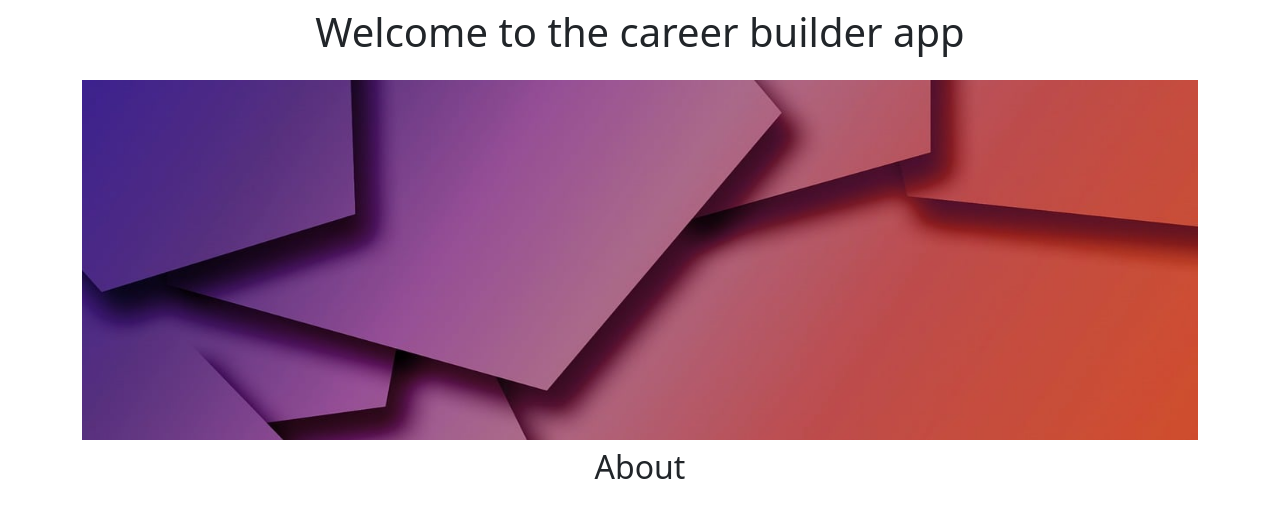
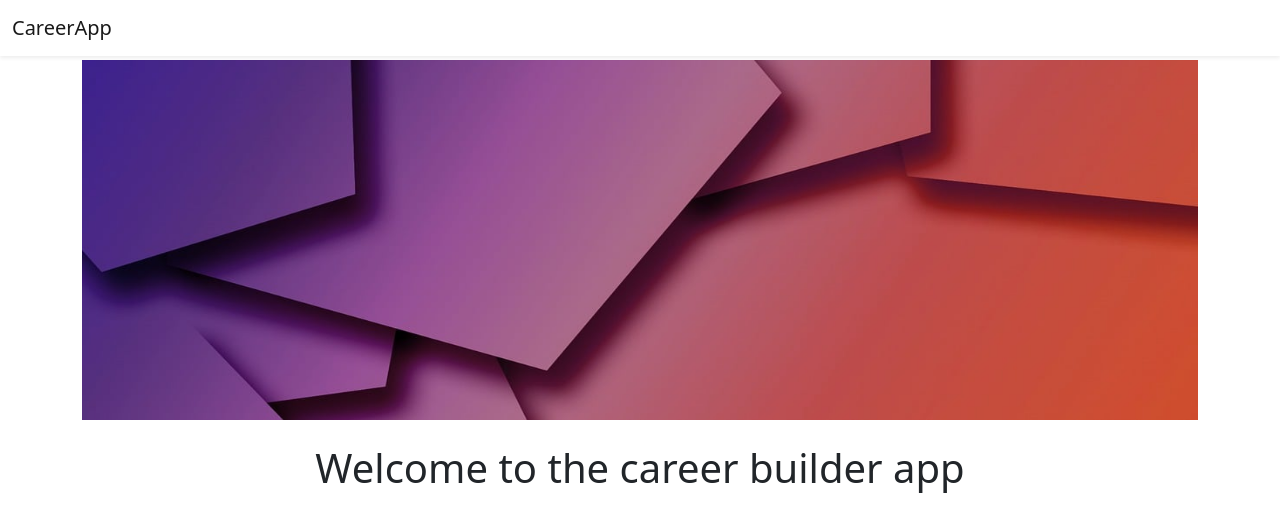
Before and after one commit to Dhruval59/CareerApp, a Flask app: page / in a window 1280 px wide. Shown: the top 512 px of the page. Run offline with Flask 3, Linux system fonts and the light colour scheme.

Commit message:
Added navigation and footer

```diff
--- /dev/null
+++ b/templates/footer.html
@@ -0,0 +1,5 @@
+<div class="container">
+  <footer class="py-3 my-4">
+    <p class="mt-4">Copyright &copy; <script>document.write(new Date().getFullYear())</script> Dhruval Sharma All Rights Reserved</p>
+  </footer>
+</div>
--- a/templates/home.html
+++ b/templates/home.html
@@ -13,17 +13,26 @@
   <link href="https://cdn.jsdelivr.net/npm/bootstrap@5.2.0/dist/css/bootstrap.min.css" rel="stylesheet" integrity="sha384-gH2yIJqKdNHPEq0n4Mqa/HGKIhSkIHeL5AyhkYV8i59U5AR6csBvApHHNl/vI1Bx" crossorigin="anonymous">
 
   <body>
+    {%include 'navbar.html'%}
     <div class="container">
-    <h1 class="text-center mt-2 mb-4">
+      <img src="static/banner.jpeg" id='banner' class="img-fluid" alt="Responsive image">
+    <h1 class="text-center mt-4 mb-4">
         Welcome to the career builder app
     </h1>
-    <img src="static/banner.jpeg" id='banner' class="img-fluid" alt="Responsive image">
-    <h2 class="text-center mt-2 mb-4"> About </h2>
+  <div class="container">
+  <div class="row">
+    <div class="col-md-6">
     <p class="lead">
         Lorem ipsum dolor sit amet, consectetur adipiscing elit. Suspendisse in nisi et arcu interdum fermentum. Nunc quis ante libero. Sed nunc tortor, euismod vitae varius et, aliquam in dolor. Nulla pellentesque lacus sit amet scelerisque consequat. In hac habitasse platea dictumst. Quisque sit amet sagittis leo. Donec non velit enim. Duis hendrerit velit vel nibh lobortis, sit amet gravida nisi vehicula. Etiam cursus, ipsum mollis imperdiet efficitur, nunc metus euismod elit, vitae vulputate sapien augue ac erat. Morbi eu tellus quis arcu mollis pulvinar. Phasellus a auctor urna. Donec convallis ante quis vehicula gravida. Donec blandit pellentesque diam, mattis fermentum nisi rhoncus eget. Proin sodales, augue ac luctus accumsan, orci massa sodales est, id interdum orci odio vitae nulla.
 
       </p>
-    <h2 class="text-center mt-2 mb-4"> Open Positions</h2>
+    </div>
+    <div class="d-none d-md-block col-md-6">
+      <img src="https://img.freepik.com/free-photo/people-business-meeting-high-angle_23-2148911819.jpg?t=st=1722646822~exp=1722650422~hmac=1df405f248865b8ece874d960565ed66972c1e53859b466a0e601213b62c5e5f&w=1800" alt="image" style="height: 320px;border-radius:4px;"/>
+    </div>
+  </div>
+  </div>
+    <h2 class="text-center mt-4 mb-4"> Open Positions</h2>
     <p>
       <!-- {{jobs}} -->
       {% for job in jobs %}
@@ -32,7 +41,7 @@
     </p>
     <div class="text-center mt-2 mb-4">
     <button type="button" class="btn btn-primary btn-lg">Contact Us</button>
-      <p class="mt-4">Copyright &copy; <script>document.write(new Date().getFullYear())</script> Dhruval Sharma All Rights Reserved</p>
+      {%include 'footer.html' %}
     </div>
     </div>
   </body>
--- /dev/null
+++ b/templates/navbar.html
@@ -0,0 +1,8 @@
+<nav class="navbar shadow-sm bg-white fixed-top">
+  <div class="container-fluid">
+    <a class="navbar-brand" href="#">
+      CareerApp
+    </a>
+  </div>
+</nav>
+<div style="height: 60px"></div>
```
Also changed, not shown: static/teamwork.jpeg (added).
